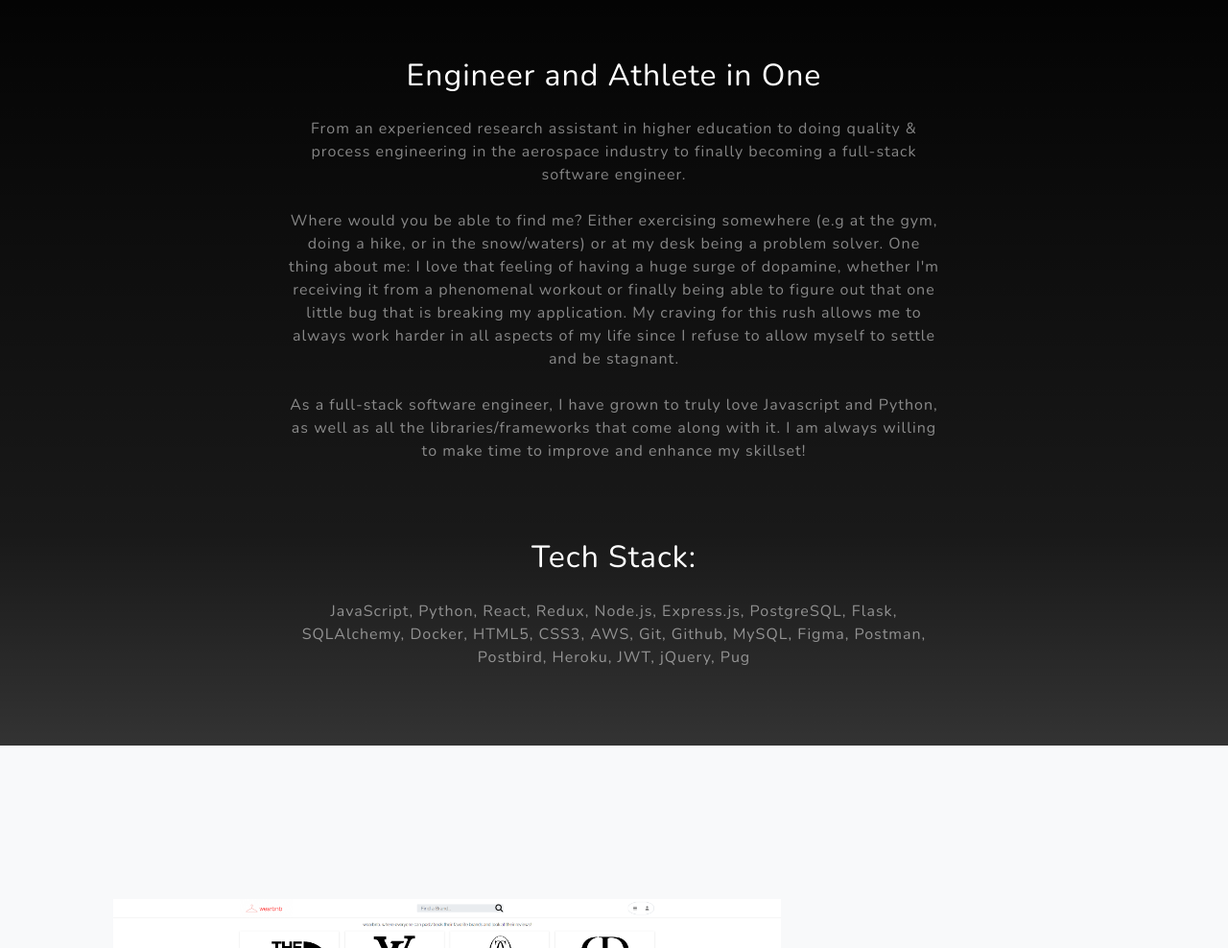
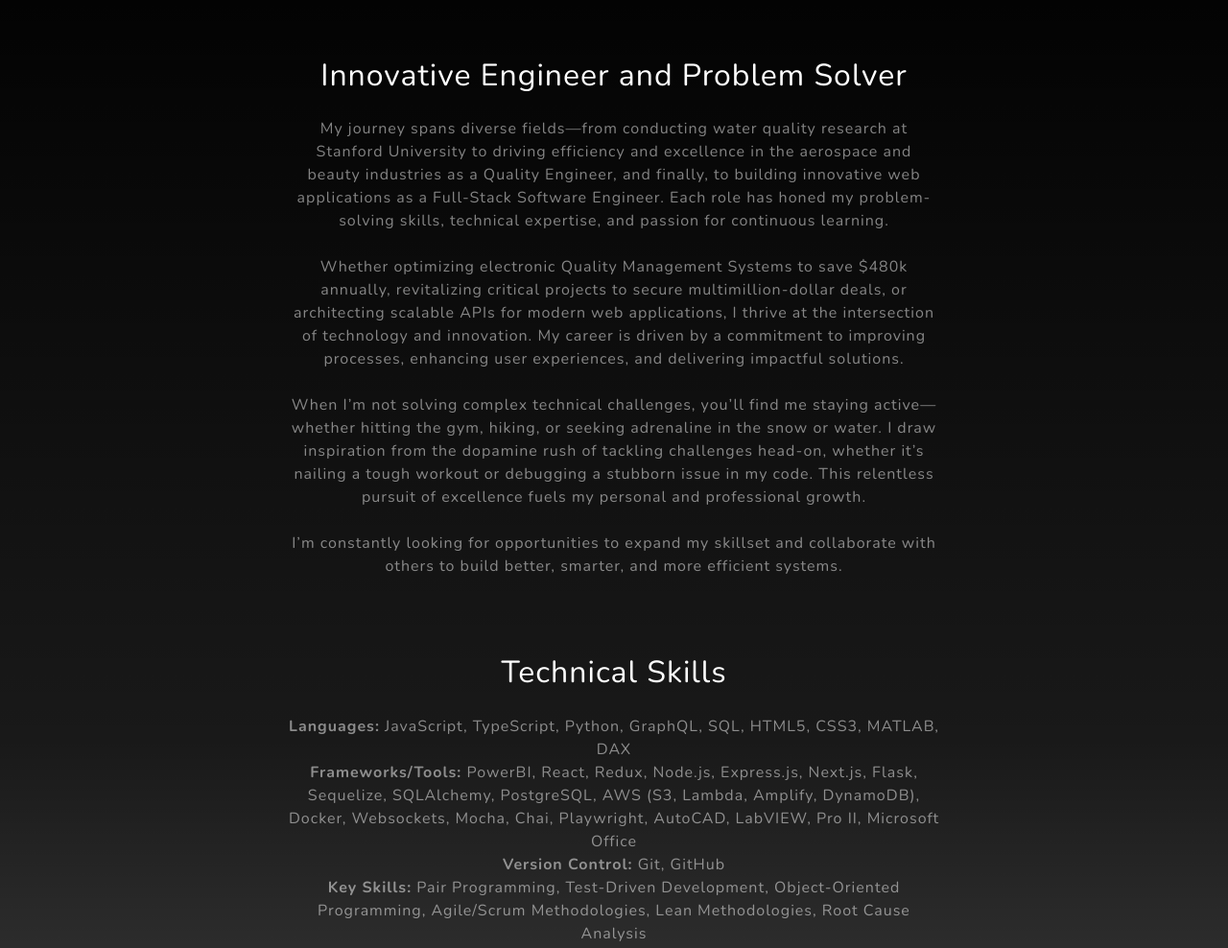
Before and after one commit to erikphinguyen/erikphinguyen.github.io, a plain HTML site: page index.html in a window 1280 px wide. Shown: the part 900-1888 px from the top of the page at 96% size. Drawn offline with nearby package versions, Linux system fonts and the light colour scheme.

Commit message:
2024 Q4 resume

```diff
--- a/index.html
+++ b/index.html
@@ -45,7 +45,7 @@
             <div class="d-flex justify-content-center">
                 <div class="text-center">
                     <h1 class="mx-auto my-0 text-uppercase">Erik Phi Nguyen</h1>
-                    <h2 class="text-white-50 mx-auto mt-2 mb-5">Full-Stack Software Engineer, <br>Former Chemical
+                    <h2 class="text-white-50 mx-auto mt-2 mb-5">Full-Stack Software Engineer <br>&& Chemical
                         Engineer</h2>
                     <a class="btn btn-primary" href="assets/nguyen-erik-resume.pdf">Resume</a>
                 </div>
@@ -57,31 +57,41 @@
         <div class="container px-4 px-lg-5">
             <div class="row gx-4 gx-lg-5 justify-content-center">
                 <div class="col-lg-8">
-                    <h2 class="text-white mb-4">Engineer and Athlete in One</h2>
+                    <h2 class="text-white mb-4">Innovative Engineer and Problem Solver</h2>
                     <p class="text-white-50">
-                        From an experienced research assistant in higher education to doing quality & process
-                        engineering in the aerospace industry to finally becoming a full-stack software engineer.
-                        <br>
-                        <br>
-                        Where would you be able to find me? Either exercising somewhere (e.g at the gym, doing a hike,
-                        or in the snow/waters) or at my desk being a problem solver. One thing about me: I love that
-                        feeling of having a huge surge of dopamine, whether I'm receiving it from a phenomenal workout
-                        or finally being able to figure out that one little bug that is breaking my application. My
-                        craving for this rush allows me to always work harder in all aspects of my life since I refuse
-                        to allow myself to settle and be stagnant.
-                        <br>
-                        <br>
-                        As a full-stack software engineer, I have grown to truly love Javascript and Python, as well as
-                        all the libraries/frameworks that come along with it. I am always willing to make time to
-                        improve and
-                        enhance my skillset!
-                    <h2 class="text-white mb-4">Tech Stack:</h2>
+                        My journey spans diverse fields—from conducting water quality research at Stanford University to
+                        driving efficiency and excellence in the aerospace and beauty industries as a Quality Engineer,
+                        and finally, to building innovative web applications as a Full-Stack Software Engineer. Each
+                        role has honed my problem-solving skills, technical expertise, and passion for continuous
+                        learning.
+                        <br><br>
+                        Whether optimizing electronic Quality Management Systems to save $480k annually, revitalizing
+                        critical projects to secure multimillion-dollar deals, or architecting scalable APIs for modern
+                        web applications, I thrive at the intersection of technology and innovation. My career is driven
+                        by a commitment to improving processes, enhancing user experiences, and delivering impactful
+                        solutions.
+                        <br><br>
+                        When I’m not solving complex technical challenges, you’ll find me staying active—whether hitting
+                        the gym, hiking, or seeking adrenaline in the snow or water. I draw inspiration from the
+                        dopamine rush of tackling challenges head-on, whether it’s nailing a tough workout or debugging
+                        a stubborn issue in my code. This relentless pursuit of excellence fuels my personal and
+                        professional growth.
+                        <br><br>
+                        I’m constantly looking for opportunities to expand my skillset and
+                        collaborate with others to build better, smarter, and more efficient systems.
+                    </p>
+                    <h2 class="text-white mb-4">Technical Skills</h2>
                     <p class="text-white-50">
-                        JavaScript, Python, React, Redux, Node.js, Express.js, PostgreSQL, Flask, SQLAlchemy, Docker,
-                        HTML5, CSS3, AWS,
-                        Git, Github, MySQL, Figma, Postman, Postbird, Heroku, JWT, jQuery, Pug
+                        <strong>Languages:</strong> JavaScript, TypeScript, Python, GraphQL, SQL, HTML5, CSS3, MATLAB,
+                        DAX<br>
+                        <strong>Frameworks/Tools:</strong> PowerBI, React, Redux, Node.js, Express.js, Next.js, Flask,
+                        Sequelize, SQLAlchemy, PostgreSQL, AWS (S3, Lambda, Amplify, DynamoDB), Docker, Websockets,
+                        Mocha, Chai, Playwright, AutoCAD, LabVIEW, Pro II, Microsoft Office<br>
+                        <strong>Version Control:</strong> Git, GitHub<br>
+                        <strong>Key Skills:</strong> Pair Programming, Test-Driven Development, Object-Oriented
+                        Programming, Agile/Scrum Methodologies, Lean Methodologies, Root Cause Analysis
                     </p>
-                    </p>
+
                 </div>
             </div>
             <!-- <img class="img-fluid" src="assets/img/tech-stack-image.jpg" alt="tech stack" /> -->
@@ -120,9 +130,11 @@
                                     Users familiar of Discord are able to log in and enjoy similar functionalities as
                                     Discord such as creating servers, making channels, messaging other users, and much
                                     more!</p>
-                                <a class="mb-0 text-white-50" href="https://accord-flask-react.herokuapp.com/">Visit Live
+                                <a class="mb-0 text-white-50" href="https://accord-flask-react.herokuapp.com/">Visit
+                                    Live
                                     Site</a>
-                                <a class="mb-0 text-white-50" href="https://github.com/kevin9gao/accord-flask-react-project">Visit
+                                <a class="mb-0 text-white-50"
+                                    href="https://github.com/kevin9gao/accord-flask-react-project">Visit
                                     GitHub Repo</a>
                                 <hr class="d-none d-lg-block mb-0 me-0" />
                             </div>
@@ -132,7 +144,8 @@
             </div>
             <!-- Project One Row-->
             <div class="row gx-0 mb-5 mb-lg-0 justify-content-center">
-                <div class="col-lg-6"><img class="img-fluid h-100" src="assets/img/inspirational-quote-generator-landing-page.png"
+                <div class="col-lg-6"><img class="img-fluid h-100"
+                        src="assets/img/inspirational-quote-generator-landing-page.png"
                         alt="Inspirational Quote Generator" />
                 </div>
                 <div class="col-lg-6">
@@ -140,12 +153,16 @@
                         <div class="d-flex h-100">
                             <div class="project-text w-100 my-auto text-center text-lg-left">
                                 <h4 class="text-white">Inspirational Quote Generator</h4>
-                                <p class="mb-0 text-white-50">An inspirational quote generator is a web application that generates uplifting and motivational quotes to inspire and motivate users.
-                                    It provides a quick and easy way for users to access a curated collection of inspirational quotes, with the option to download their favorite quotes for personal use or sharing with others.</p>
+                                <p class="mb-0 text-white-50">An inspirational quote generator is a web application that
+                                    generates uplifting and motivational quotes to inspire and motivate users.
+                                    It provides a quick and easy way for users to access a curated collection of
+                                    inspirational quotes, with the option to download their favorite quotes for personal
+                                    use or sharing with others.</p>
                                 <a class="mb-0 text-white-50" href="https://prod.d3q5js4u8nirl5.amplifyapp.com/">Visit
                                     Live Site</a>
                                 <a class="mb-0 text-white-50"
-                                    href="https://github.com/erikphinguyen/inspirational-quote-generator">Visit GitHub Repo</a>
+                                    href="https://github.com/erikphinguyen/inspirational-quote-generator">Visit GitHub
+                                    Repo</a>
                                 <hr class="d-none d-lg-block mb-0 ms-0" />
                             </div>
                         </div>
```
Also changed, not shown: 1 other file.
